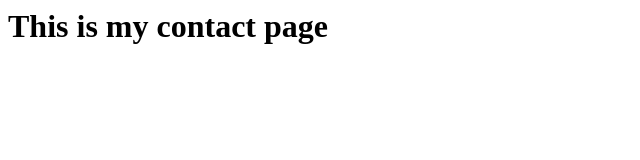
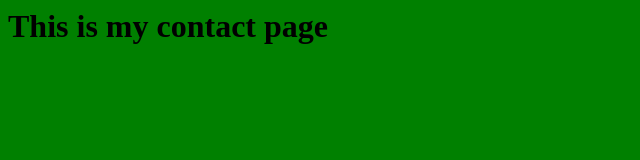
Before and after one commit to Jaganraj/First_test_repo_master, a plain HTML site: page src/contact.html in a window 1280 px wide. Shown: the whole page, without its empty margins (0-640 px from the left). Drawn offline with Linux system fonts and the light colour scheme.

Commit message:
this is my command line commit

```diff
--- a/src/contact.html
+++ b/src/contact.html
@@ -1,7 +1,7 @@
 <html>
 <head>
 </head>
-<body>
+<body style="background:green;">
 <h1>
 This is my contact page
 </h1>
```
Also changed, not shown: index.html (+1 -1 lines).
